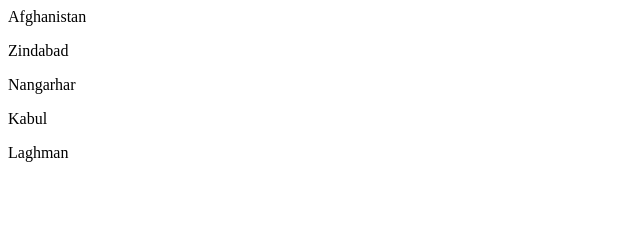
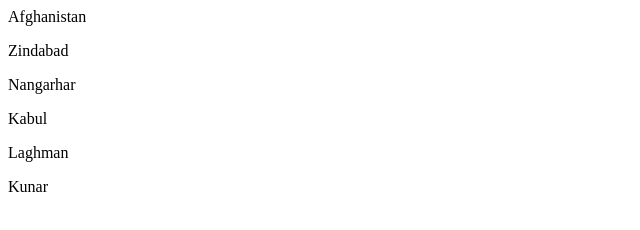
Before and after one commit to baseerahmadi33944/Khan, a plain HTML site: page index.html in a window 1280 px wide. Shown: the full height of the page, 0-640 px from the left. Drawn offline with Linux system fonts and the light colour scheme.

Commit message:
Add Kunar

```diff
--- a/index.html
+++ b/index.html
@@ -8,5 +8,6 @@
         <p>Nangarhar</p>
         <p>Kabul</p>
         <p>Laghman</p>
+        <p>Kunar</p>
     </body>
 </html>
```
